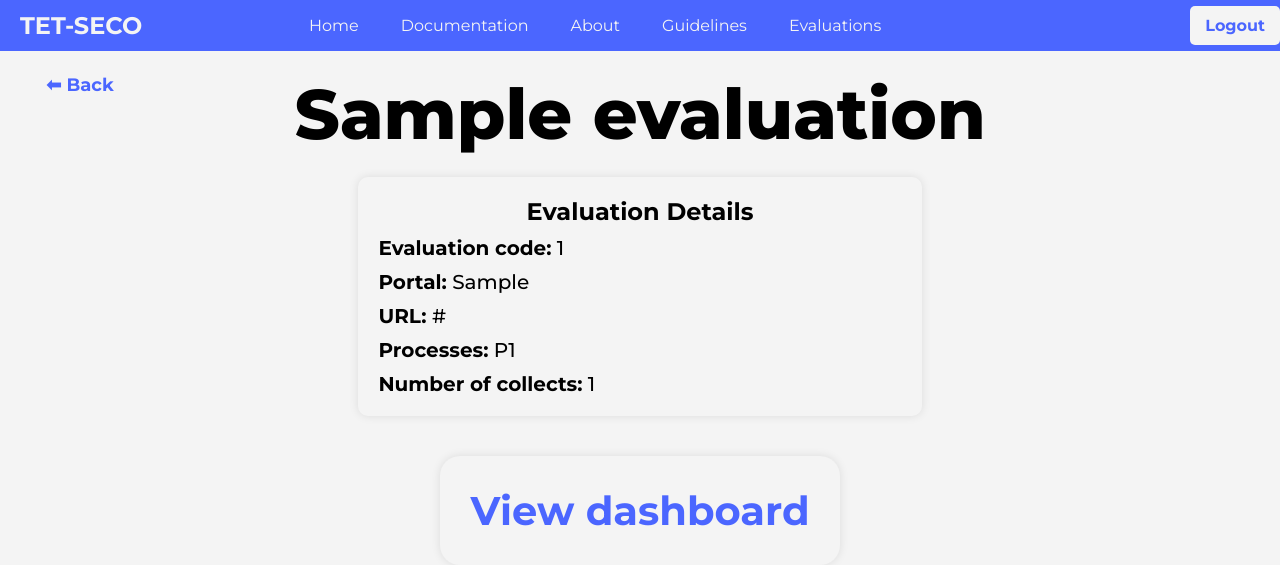
After one commit to alexandr10cl/SECO-Transparency-Framework, a Flask app: page /evaluations/1 in a window 1280 px wide. The commit adds this page. Shown: the top 565 px of the page. Run offline with Flask 3, Linux system fonts and the light colour scheme; the visitor is signed in with stand-in values (Sample User, id 1); tables that the repository leaves empty hold one stand-in row (values such as "Sample post").

Commit message:
New page for each evaluation

```diff
--- a/tet-website/models/evaluation.py
+++ b/tet-website/models/evaluation.py
@@ -25,4 +25,5 @@ class Evaluation(db.Model):
     # Relationship with SECO_process
     seco_processes = db.relationship('SECO_process',
                                     secondary=evaluation_SECO_process,
-                                    backref=db.backref('evaluation_seco_processes', lazy=True))
+                                    back_populates='evaluations',
+                                    overlaps='evaluation_seco_processes')
--- a/tet-website/models/guideline.py
+++ b/tet-website/models/guideline.py
@@ -88,7 +88,8 @@ class SECO_process(db.Model):
     # Relationship with Evaluation
     evaluations = db.relationship('Evaluation',
                                 secondary=evaluation_SECO_process,
-                                backref=db.backref('evaluation_seco_processes', lazy=True))
+                                back_populates='seco_processes',
+                                overlaps='evaluation_seco_processes')
 
 class SECO_dimension(db.Model):
     __tablename__ = 'seco_dimension'
--- a/tet-website/static/css/evaluation.css
+++ b/tet-website/static/css/evaluation.css
@@ -61,8 +61,25 @@ p {
     box-shadow: 0 2px 5px rgba(0, 0, 0, 0.2);
 }
 
+.btn-dash{
+    text-align: center;
+    margin-top: 20px;
+    box-shadow: 0 0 10px 0 rgba(0, 0, 0, 0.1);
+    padding: 30px;
+    font-size: 40px;
+    transition: all 0.4s ease;
+    border-radius: 20px;
+}
+
+.btn-dash:hover{
+    background-color: var(--cor-principal);
+    color: var(--cor-background);
+    transform: translateY(-7px);
+    box-shadow: 0 2px 5px rgba(0, 0, 0, 0.2);
+}
+
 .card {
-    width: 48%;
+    width: 44%;
     padding: 20px;
     border-radius: 10px;
     box-shadow: 0 0 10px 0 rgba(0, 0, 0, 0.1);
@@ -155,10 +172,10 @@ p {
     grid-template-columns: repeat(3, 1fr);
     grid-template-rows: repeat(3, 1fr);
     justify-content: center;
+    margin: 10px 0 10px 0;
     width: 100%;
-    margin: 10px 0 10px 0;
+    min-height: 100px;
     max-height: 250px;
-    min-height: 100px;
     transition: all 0.4s ease;
     box-shadow: 0 0 10px 0 rgba(0, 0, 0, 0.1);
     background-color: var(--cor-background);
@@ -177,6 +194,11 @@ p {
     box-shadow: 0 2px 5px rgba(0, 0, 0, 0.2);
     transform: translateY(-7px);
     cursor: pointer;
+}
+
+.eval:active{
+    transform: translateY(0px);
+    background-color: rgb(151, 166, 255);
 }
 
 #eval-name{
@@ -213,3 +235,37 @@ p {
     text-align: center;
     font-weight: var(--font-weight--info);
 }
+
+.process-list{
+    padding: 15px;
+}
+
+.info p{
+    font-size: 20px;
+    font-weight: 100;
+    margin-top: 10px;
+    font-weight: var(--font-weight--info);
+}
+
+.back-arrow {
+    position: absolute;
+    display: flex;
+    justify-content: center;
+    align-items: center;
+    top: 60px;
+    left: 30px;
+    width: 100px;
+    height: 50px;
+    text-decoration: none;
+    font-size: 18px;
+    color: var(--cor-principal);
+    border-radius: 10px;
+    font-weight: bold;
+    transition: all 0.3s ease;
+}
+
+.back-arrow:hover {
+    transform: scale(1.2);
+    color: var(--cor-background);
+    background-color: var(--cor-principal);
+}
--- a/tet-website/templates/about.html
+++ b/tet-website/templates/about.html
@@ -3,6 +3,6 @@
 {% block title %}About{% endblock %}
 
 {% block content %}
-    <h1>Wellcome to the About page</h1>
+    <h1>Welcome to the About page</h1>
     <p>This is the content of the about page.</p>
 {% endblock %}
--- a/tet-website/templates/doc.html
+++ b/tet-website/templates/doc.html
@@ -3,6 +3,6 @@
 {% block title %}Documentation{% endblock %}
 
 {% block content %}
-    <h1>Wellcome to the Documentation page</h1>
+    <h1>Welcome to the Documentation page</h1>
     <p>This is the content of the documentation page.</p>
 {% endblock %}
--- /dev/null
+++ b/tet-website/templates/eval.html
@@ -0,0 +1,31 @@
+{% extends "base.html" %}
+
+{% block head %}
+<link rel="stylesheet" href="/static/css/evaluation.css">
+{% endblock %}
+
+{% block body_class %}evaluation{% endblock %}
+
+{% block title %}{{ evaluation.name}}{% endblock %}
+
+{% block content %}
+<div class="container">
+    <a href="javascript:history.back()" class="back-arrow">⬅︎ Back</a>
+    <h1>{{ evaluation.name }}</h1>
+    <div class="card">
+        <div class="card-header">
+            <h2>Evaluation Details</h2>
+        </div>
+        <div class="card-body">
+            <div class="info">
+                <p><strong>Evaluation code:</strong> {{ evaluation.evaluation_id }}</p>
+                <p><strong>Portal:</strong> {{ evaluation.seco_portal }}</p>
+                <p><strong>URL:</strong> {{ evaluation.seco_portal_url }}</p>
+                <p><strong>Processes:</strong>{% for p in evaluation.seco_processes %} P{{ p.seco_process_id }} {% if not loop.last %}, {% endif %} {%endfor%}</p>
+                <p><strong>Number of collects:</strong> {{ count_collected_data }}</p>
+            </div>
+        </div>
+    </div>
+    <a href="#" class="btn btn-dash">View dashboard</a>
+</div>
+{% endblock %}
--- a/tet-website/templates/evaluations.html
+++ b/tet-website/templates/evaluations.html
@@ -13,14 +13,15 @@
             <div class="card">
                 <div class="card-body"></div>
                     {% for e in evaluations %}
-                    <a href="#"><div class="eval" id="eval_{{ e.evaluation_id }}"></a>
+                    <a href="{{ url_for('evaluation', id=e.evaluation_id) }}" style="text-decoration: none; color: black;">
+                        <div class="eval" id="eval_{{ e.evaluation_id }}">
                             <p id="eval-name">{{ e.name }}</p>
                             <p id="portal">Portal: {{ e.seco_portal }}</p>
                             <p id="url">{{ e.seco_portal_url }}</p>
                             <p id="pr_label">Processes:</p>
                             <p id="pr">{% for p in e.seco_processes %}P{{ p.seco_process_id }}{% if not loop.last %}, {% endif %}{% endfor %}</p>
-
                         </div>
+                    </a>
                     {% endfor %}
                     <a href="{{ url_for('create_evaluation') }}" class="btn btn-evaluation">+</a>
                 </div>
--- a/tet-website/templates/guidelines.html
+++ b/tet-website/templates/guidelines.html
@@ -3,6 +3,6 @@
 {% block title %}Guidelines{% endblock %}
 
 {% block content %}
-    <h1>Wellcome to the Guidelines page</h1>
+    <h1>Welcome to the Guidelines page</h1>
     <p>This is the content of the guidelines page.</p>
 {% endblock %}
--- a/tet-website/templates/index.html
+++ b/tet-website/templates/index.html
@@ -4,7 +4,7 @@
 
 {% block content %}
     {% if 'user_signed_in' not in session or session['user_signed_in'] == None %}
-        <h1>Wellcome to the Home page</h1>
+        <h1>Welcome to the Home page</h1>
         <p>This is the content of the home page.</p>
         <p>These are the admin accounts</p>
         <ul>
@@ -13,7 +13,7 @@
             {% endfor %}
         </ul>
     {% else %}
-        <h1>Wellcome {% if 'user_type' in session and session['user_type'] == 'admin' %}admin {% endif %}{{ username }}!</h1>
+        <h1>Welcome {% if 'user_type' in session and session['user_type'] == 'admin' %}admin {% endif %}{{ username }}!</h1>
         <p>This is the content of the logged home page</p>
         <p>These are the admin accounts</p>
         <ul>
--- a/tet-website/views/index.py
+++ b/tet-website/views/index.py
@@ -9,7 +9,7 @@ import random as rd
 def index():
     if isLogged():
         email = session['user_signed_in']
-        is_admin = isAdmin(email)
+        is_admin = isAdmin()
         user = User.query.filter_by(email=email).first()
         admins = Admin.query.all()
 
@@ -70,3 +70,14 @@ def add_evaluation():
 
     # redirecting to the evaluations page
     return redirect(url_for('evaluations'))
+
+@app.route('/evaluations/<int:id>')
+def evaluation(id):
+    email = session['user_signed_in']
+    user = User.query.filter_by(email=email).first()
+    evaluation = Evaluation.query.get_or_404(id)
+    seco_processes = evaluation.seco_processes
+    collected_data = evaluation.collected_data
+    count_collected_data = len(collected_data)
+
+    return render_template('eval.html', evaluation=evaluation, user=user, seco_processes=seco_processes, count_collected_data=count_collected_data)
```
Also changed, not shown: tet-website/functions.py (+3 -4 lines), tet-website/templates/admin_guidelines.html (+61 -0 lines), tet-website/views/admin.py (+94 -2 lines), tet-website/views/pages.py (+3 -6 lines). Lines whose indentation alone changed are shown as unchanged.
